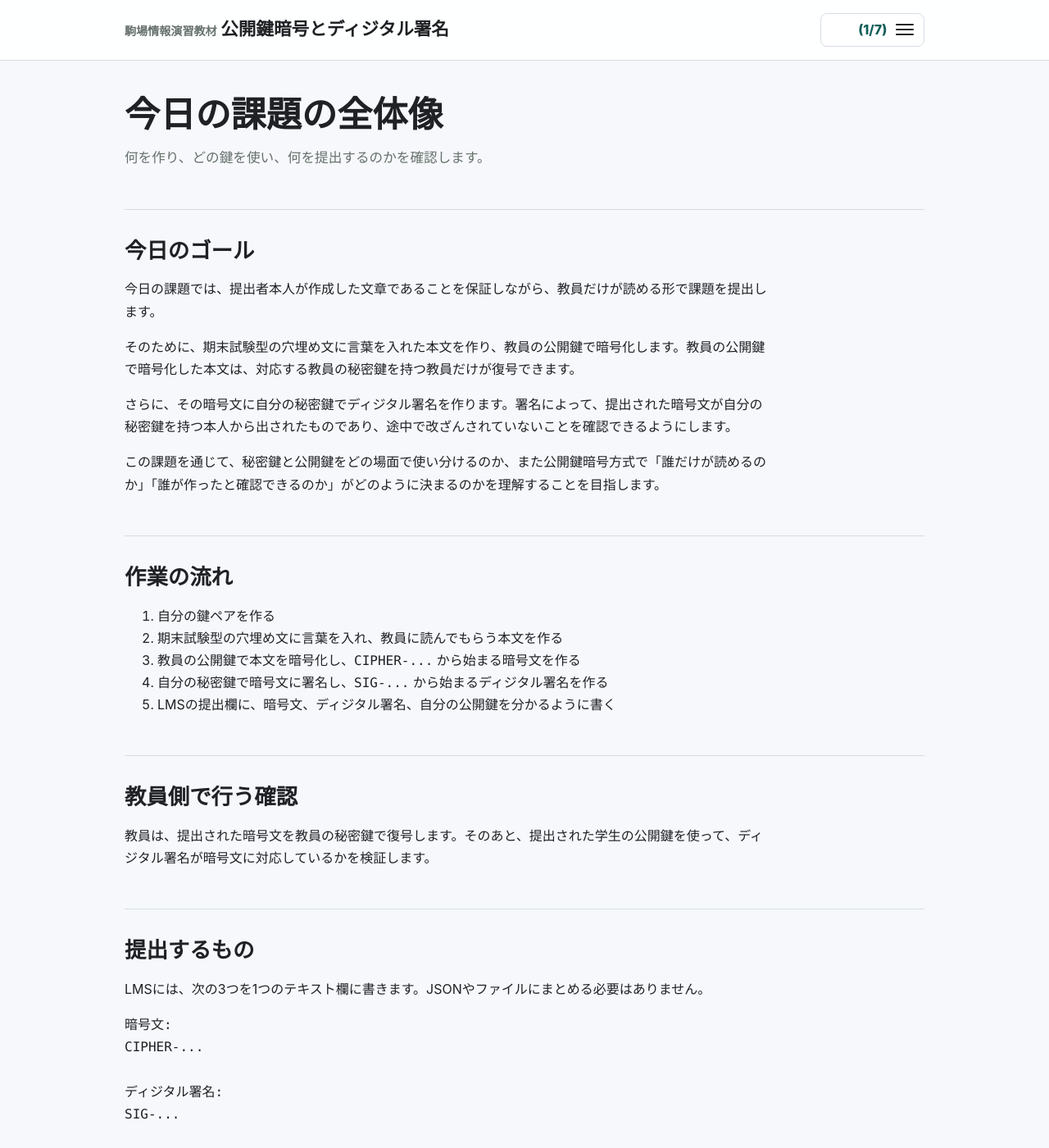
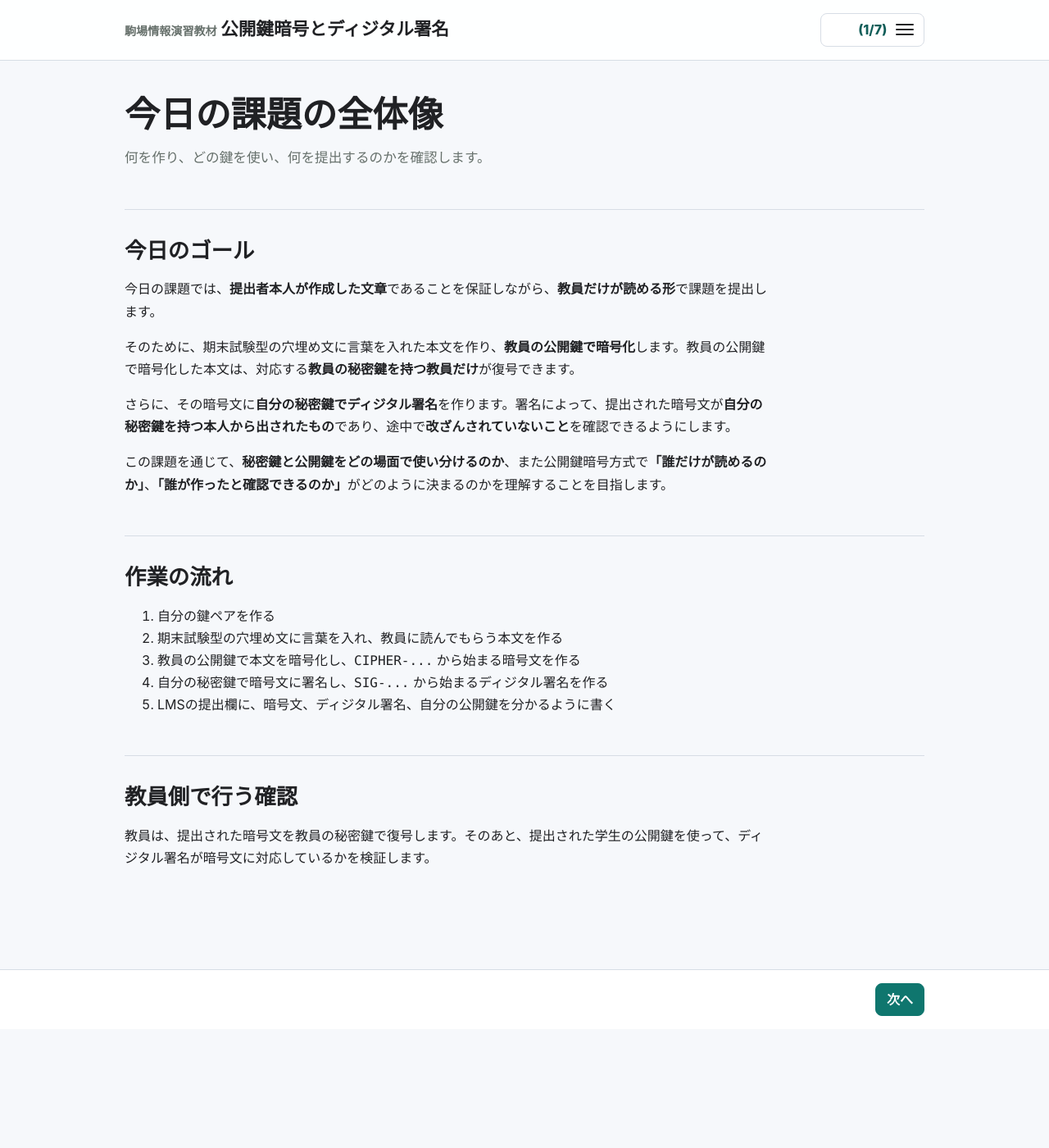
Before and after one commit to emocomm/komaba-info, a Jekyll site: the page built from 20260525/overview/index.md, in a window 1280 px wide and 1400 px high. Shown: the whole window at 82% size. Built offline with Jekyll 4.4.1, drawn with Linux system fonts in a browser that asks for light colours; some of the changed text lies outside the part shown.

Commit message:
Improve May 25 exercise copy

````diff
--- a/20260525/overview/index.md
+++ b/20260525/overview/index.md
@@ -6,13 +6,13 @@ lead: "何を作り、どの鍵を使い、何を提出するのかを確認し
 
 ## 今日のゴール
 
-今日の課題では、提出者本人が作成した文章であることを保証しながら、教員だけが読める形で課題を提出します。
+今日の課題では、**提出者本人が作成した文章**であることを保証しながら、**教員だけが読める形**で課題を提出します。
 
-そのために、期末試験型の穴埋め文に言葉を入れた本文を作り、教員の公開鍵で暗号化します。教員の公開鍵で暗号化した本文は、対応する教員の秘密鍵を持つ教員だけが復号できます。
+そのために、期末試験型の穴埋め文に言葉を入れた本文を作り、**教員の公開鍵で暗号化**します。教員の公開鍵で暗号化した本文は、対応する**教員の秘密鍵を持つ教員だけ**が復号できます。
 
-さらに、その暗号文に自分の秘密鍵でディジタル署名を作ります。署名によって、提出された暗号文が自分の秘密鍵を持つ本人から出されたものであり、途中で改ざんされていないことを確認できるようにします。
+さらに、その暗号文に**自分の秘密鍵でディジタル署名**を作ります。署名によって、提出された暗号文が**自分の秘密鍵を持つ本人から出されたもの**であり、途中で**改ざんされていないこと**を確認できるようにします。
 
-この課題を通じて、秘密鍵と公開鍵をどの場面で使い分けるのか、また公開鍵暗号方式で「誰だけが読めるのか」「誰が作ったと確認できるのか」がどのように決まるのかを理解することを目指します。
+この課題を通じて、**秘密鍵と公開鍵をどの場面で使い分けるのか**、また公開鍵暗号方式で**「誰だけが読めるのか」**、**「誰が作ったと確認できるのか」**がどのように決まるのかを理解することを目指します。
 
 ## 作業の流れ
 
@@ -25,20 +25,3 @@ lead: "何を作り、どの鍵を使い、何を提出するのかを確認し
 ## 教員側で行う確認
 
 教員は、提出された暗号文を教員の秘密鍵で復号します。そのあと、提出された学生の公開鍵を使って、ディジタル署名が暗号文に対応しているかを検証します。
-
-## 提出するもの
-
-LMSには、次の3つを1つのテキスト欄に書きます。JSONやファイルにまとめる必要はありません。
-
-```text
-暗号文:
-CIPHER-...
-
-ディジタル署名:
-SIG-...
-
-自分の公開鍵:
-PUB-...
-```
-
-`SEC-...` から始まる秘密鍵は提出しません。
````
Also changed, not shown: 20260525/exam-practice/index.md (+3 -3 lines), 20260525/index.md (+6 -6 lines), 20260525/key-roles/index.md (+2 -1 lines), 20260525/sign/index.md (+1 -1 lines), 20260525/submission/index.md (+1 -1 lines).
